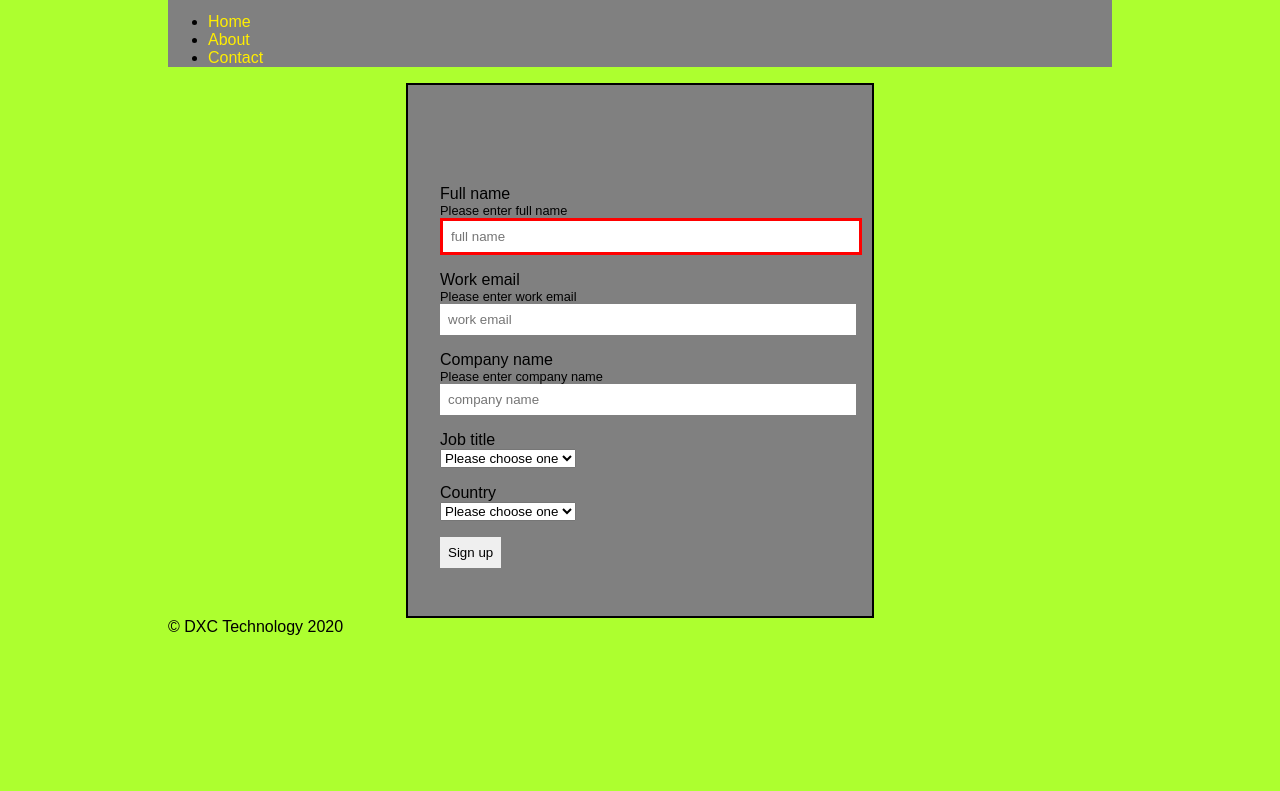
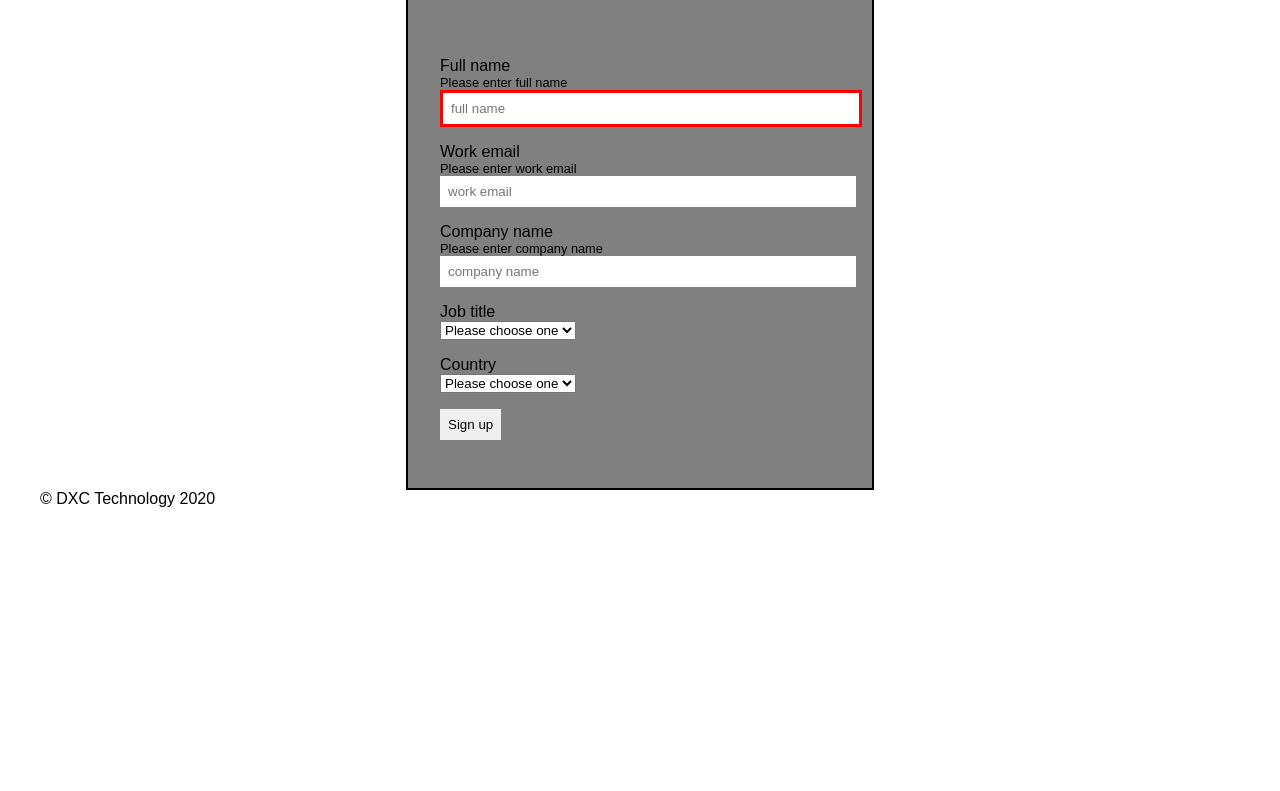
Before and after one commit to skyrocketideas/dxc, a website built with Parcel: page index.html in a window 1280 px wide. Shown: the part 369-1160 px from the top of the page. After the commit the page ends 909 px from the top, so only its background shows below. Built offline with nearby package versions, Linux system fonts and the light colour scheme; files whose address does not match are found by name.

Commit message:
add main layout style sheet

```diff
--- a/package.json
+++ b/package.json
@@ -23,6 +23,7 @@
 		"test": "echo \"Error: no test specified\" && exit 1",
 		"start": "npm run build && parcel index.html --open",
 		"build": "parcel build *.html  --public-url ./",
+		"build2": "rm -rf .cache && rm -rf dist && npm run build",
 		"deploy": "rm -rf dist/ && npm run build && gh-pages -d dist"
 	},
 	"repository": {
--- a/styles/partials/layout/_main.scss
+++ b/styles/partials/layout/_main.scss
@@ -3,9 +3,5 @@
 // -----------------------------------------------------------------------------
 
 #pageWrapper {
-	margin: 10rem;
+	margin: 2rem;
 }
-
-body {
-	background-color: greenyellow;
-}
```
Lines whose indentation alone changed are shown as unchanged.
